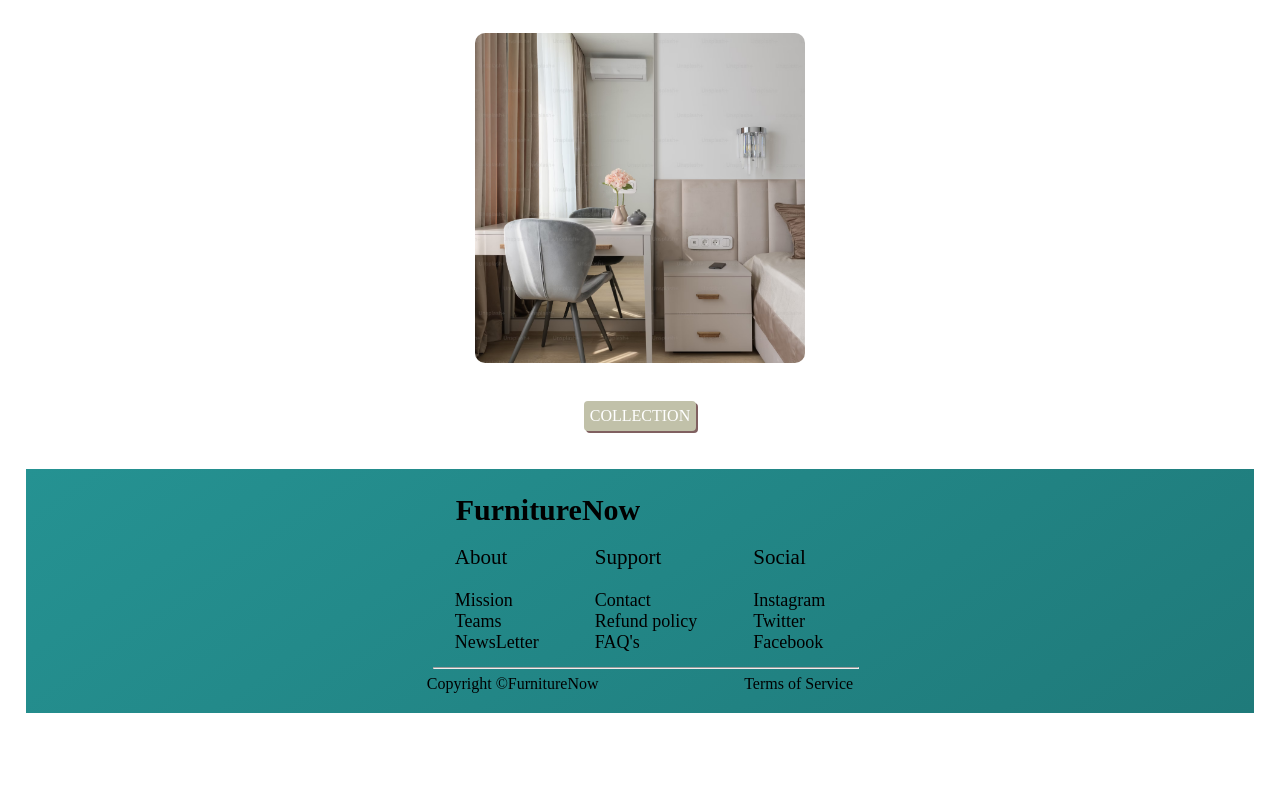
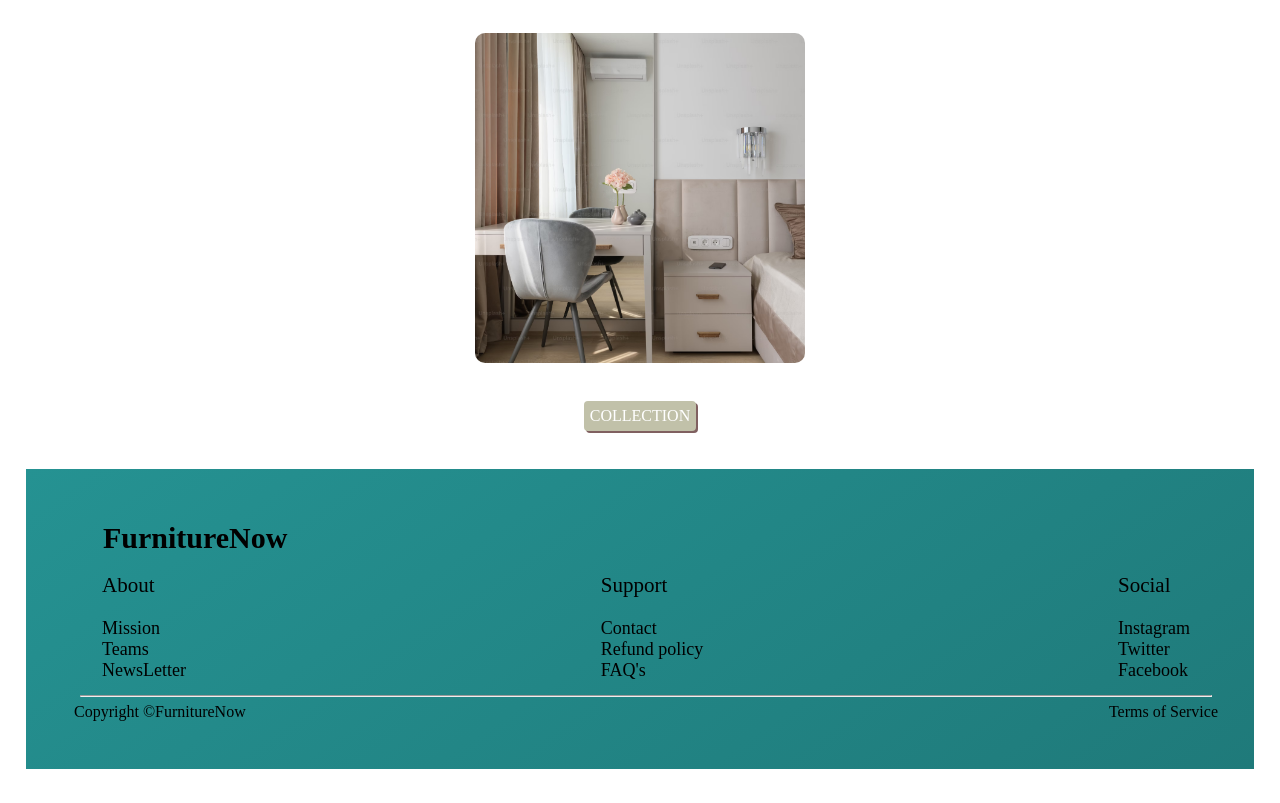
Before and after one commit to Sparrow8104/E-Commerce-website, a plain HTML site: page index.html in a window 1280 px wide. Shown: the part 3384-4187 px from the top of the page. Before the commit the page ends 4131 px from the top, so only its background shows below. Drawn offline with Linux system fonts and the light colour scheme.

Commit message:
Updated footer section

```diff
--- a/style.css
+++ b/style.css
@@ -320,28 +320,34 @@ nav a{
 }
 .section3{
     background-color:#259292;
-    padding: 20px;
+    padding: 3rem;
     margin: 14px 6px 14px 6px;
     font-size: 18px;
     display: flex;
-    justify-content: space-around;
-    align-items: center;
+    flex-direction: column;
     background: linear-gradient(145deg, #259292, #1f7a7a);
+}
+.footer{
+    display: flex;
+    flex-direction: column;
+    flex-wrap: wrap;
 }
 footer{
     display: flex;
+    flex-direction: column;
     flex-wrap: wrap;
     justify-content: center;
     gap: 40px;
 }
 .footer-heading h2{
+    display: flex;
     font-size: 30px;
     margin: 0px 25px;
     padding: 4px;
 }
 .footer-list ul{
     display: flex;
-    justify-content: center;
+    justify-content: space-between;
     flex-wrap: wrap;
 }
 .footer-list ul li{
```
